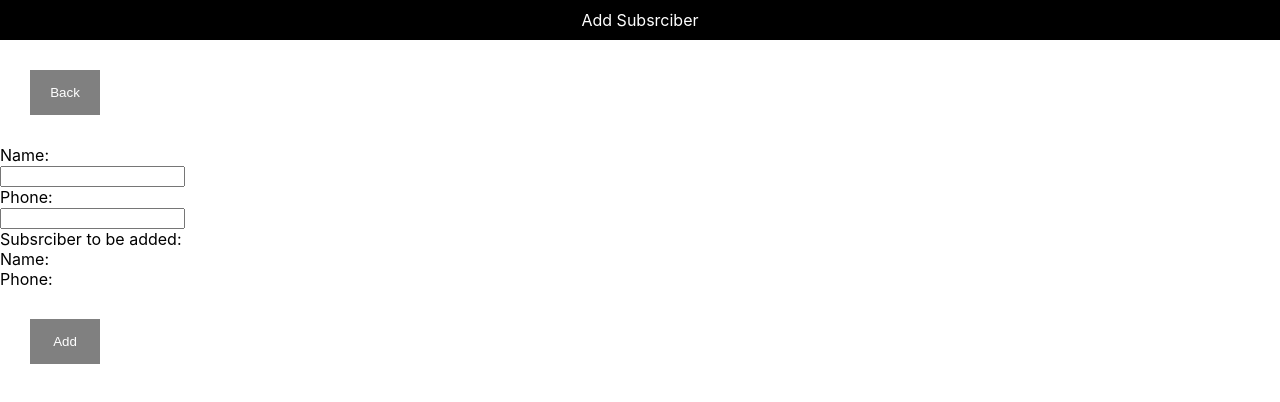
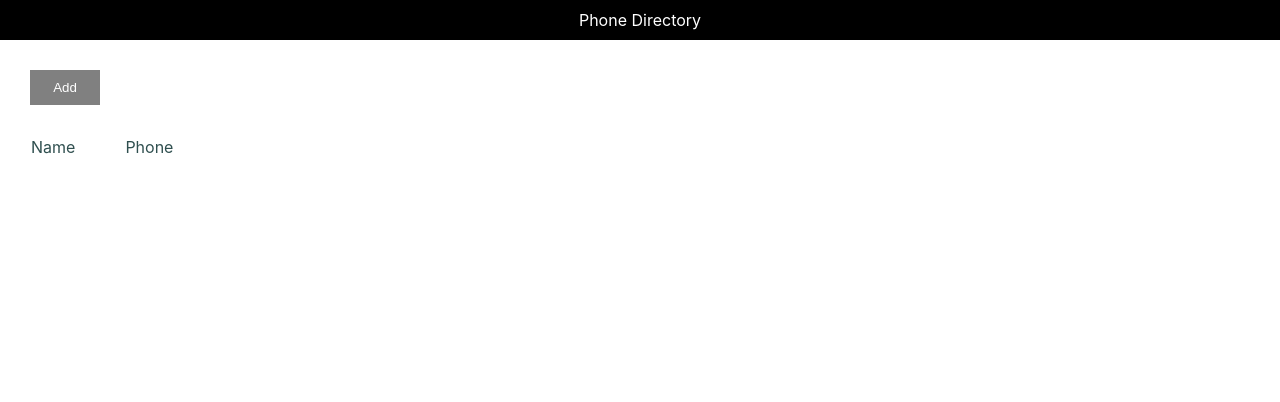
Before and after one commit to Xfreak22/new-phone-directory1, a React (Create React App) app in the folder new-phone-directory1/: page / in a window 1280 px wide. Shown: the top 402 px of the page. Built offline with nearby package versions, Linux system fonts and the light colour scheme.

Commit message:
Added state in ‘AddSubscriber’ and ‘App’ components
Added state in ‘AddSubscriber’ and ‘App’ components

```diff
--- a/new-phone-directory1/src/AddSubscriber.js
+++ b/new-phone-directory1/src/AddSubscriber.js
@@ -5,7 +5,26 @@ import Button1 from "./button";
 import { Fragment } from "react";
 
 class AddSubscriber extends Component {
+
+
+    constructor (){
+        super();
+        this.state ={
+            id:0,
+            name:'',
+            phone:''
+        }
+    }
+
+        inputChangedHandler = (e) =>{
+            const state = this.state;
+            state[e.target.name] = e.target.value;
+            this.setState(state);
+            console.log(state);
+        }
+
     render(){
+        const {name,phone} = this.state;
         return(
             <Fragment>
         <div className="header-styling">
@@ -15,16 +34,16 @@ class AddSubscriber extends Component {
         <Button1 heading="Back"/>
         </div>
         <div>
-            <form>
-             <label htmlFor="name">Name: </label><br/>
-             <input id="name" name="name"/><br/>
-             <label htmlFor="Phone">Phone: </label><br/>
-             <input id="Phone" name="Phone"/><br/>
+            <form className="form-style">
+             <label className="label-design" htmlFor="name">Name: </label><br/>
+             <input className="input-design" id="name" name="name" onChange={this.inputChangedHandler}/><br/>
+             <label className="label-design" htmlFor="phone">Phone: </label><br/>
+             <input className="input-design" id="Phone" name="phone" onChange={this.inputChangedHandler}/><br/>
             <div className="span-container-for-subscriber">
              <span>Subsrciber to be added: </span><br/>
-             <span>Name:</span><br/>
-             <span>Phone:</span><br/>
-             <Button1 heading="Add"/>
+             <span className="label-design">Name: {name}</span><br/>
+             <span className="label-design">Phone: {phone}</span><br/>
+             <button type="submit" className="button-style2">Add</button>
             </div>
             </form>
         </div>
--- a/new-phone-directory1/src/App.js
+++ b/new-phone-directory1/src/App.js
@@ -5,19 +5,28 @@ import './common/common1.css';
 import Button1 from './button';
 
 class App extends Component {
+
+
+  constructor (){
+    super();
+    this.state = {
+      subscriberlisttoshow: []
+    }
+  }
+
   render() {
-    let subscriberlist = [
-      {
-        id: 1,
-        Name: "Suraj",
-        Phone: 9319236003
-      },
-      {
-        id: 2,
-        Name: "Manish",
-        Phone: 8144813417
-      }
-    ]
+    // let subscriberlist = [
+    //   {
+    //     id: 1,
+    //     Name: "Suraj",
+    //     Phone: 9319236003
+    //   },
+    //   {
+    //     id: 2,
+    //     Name: "Manish",
+    //     Phone: 8144813417
+    //   }
+    // ]
     return (
       <div >
         <div className="header-styling">
@@ -30,7 +39,7 @@ class App extends Component {
     </div>
 
       {
-        subscriberlist.map(sub =>{
+        this.state.subscriberlisttoshow.map(sub =>{
          return  <div className='Content' key={sub.id}>
                 <span className='Content-span-styling'>{sub.Name}</span>
                 <span className='Content-span-styling1'>{sub.Phone}</span>
--- a/new-phone-directory1/src/common/common1.css
+++ b/new-phone-directory1/src/common/common1.css
@@ -26,7 +26,7 @@
     background: grey;
     color: white;
     margin: 30px;
-    padding: 15px;
+    padding: 10px;
     width: 70px;
     border: none;
     cursor: pointer;
@@ -53,9 +53,23 @@
   .button-style2 {
     background: lightgreen;
     color: white;
-    margin: 30px;
-    padding: 15px;
+    margin: 0px;
     width: 70px;
     border: none;
     cursor: pointer;
+    margin-top: 15px;
   }
+
+.form-style{
+    margin: 30px;
+    margin-top: 0px;
+}
+
+.label-design{
+  color: slategrey;
+}
+
+.input-design{
+  width: fit-content;
+  margin-bottom: 15px;
+}
--- a/new-phone-directory1/src/index.js
+++ b/new-phone-directory1/src/index.js
@@ -2,11 +2,12 @@ import React from 'react';
 import ReactDOM from 'react-dom/client';
 import './index.css';
 import './common/common1.css';
+import App from './App';
 import reportWebVitals from './reportWebVitals';
-import AddSubscriber from './AddSubscriber';
+// import AddSubscriber from './AddSubscriber';
 
 const root = ReactDOM.createRoot(document.getElementById('root'));
-root.render(<AddSubscriber/>);
+root.render(<App/>);
 
 // If you want to start measuring performance in your app, pass a function
 // to log results (for example: reportWebVitals(console.log))
```
